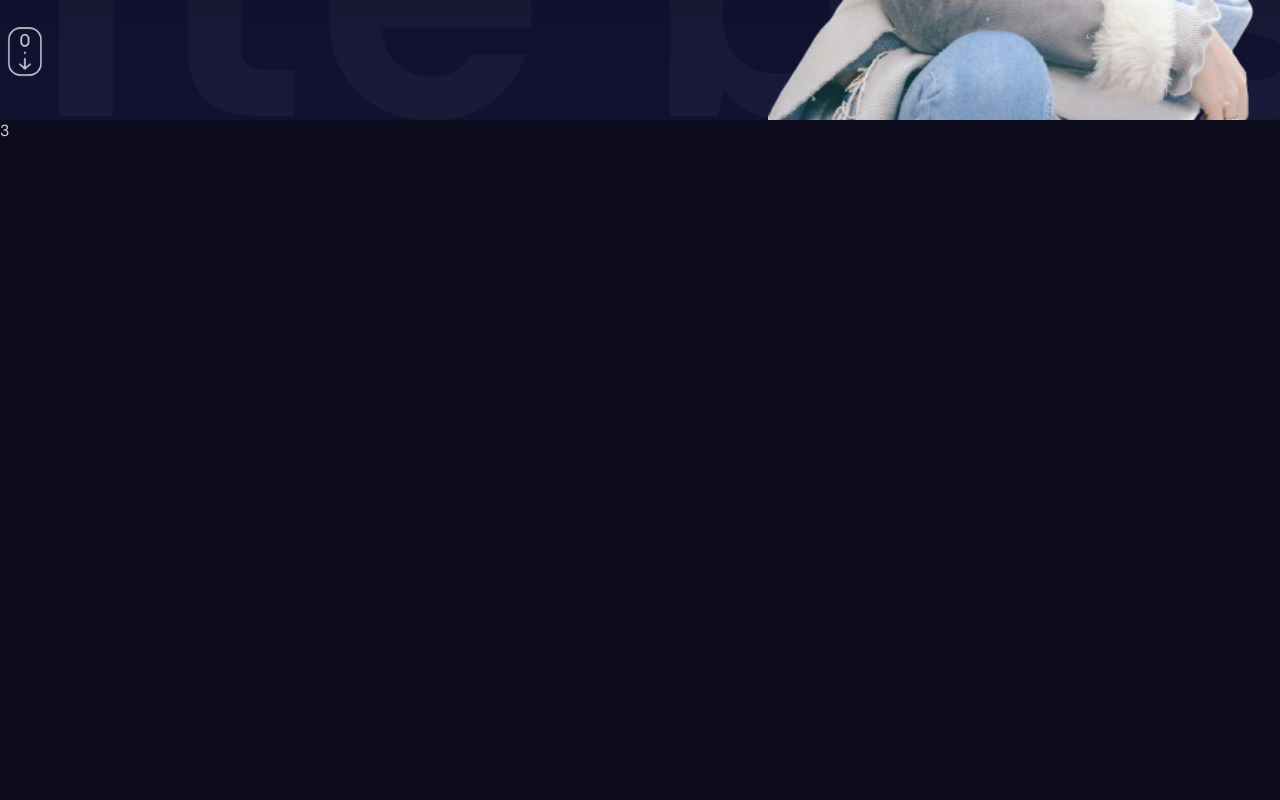
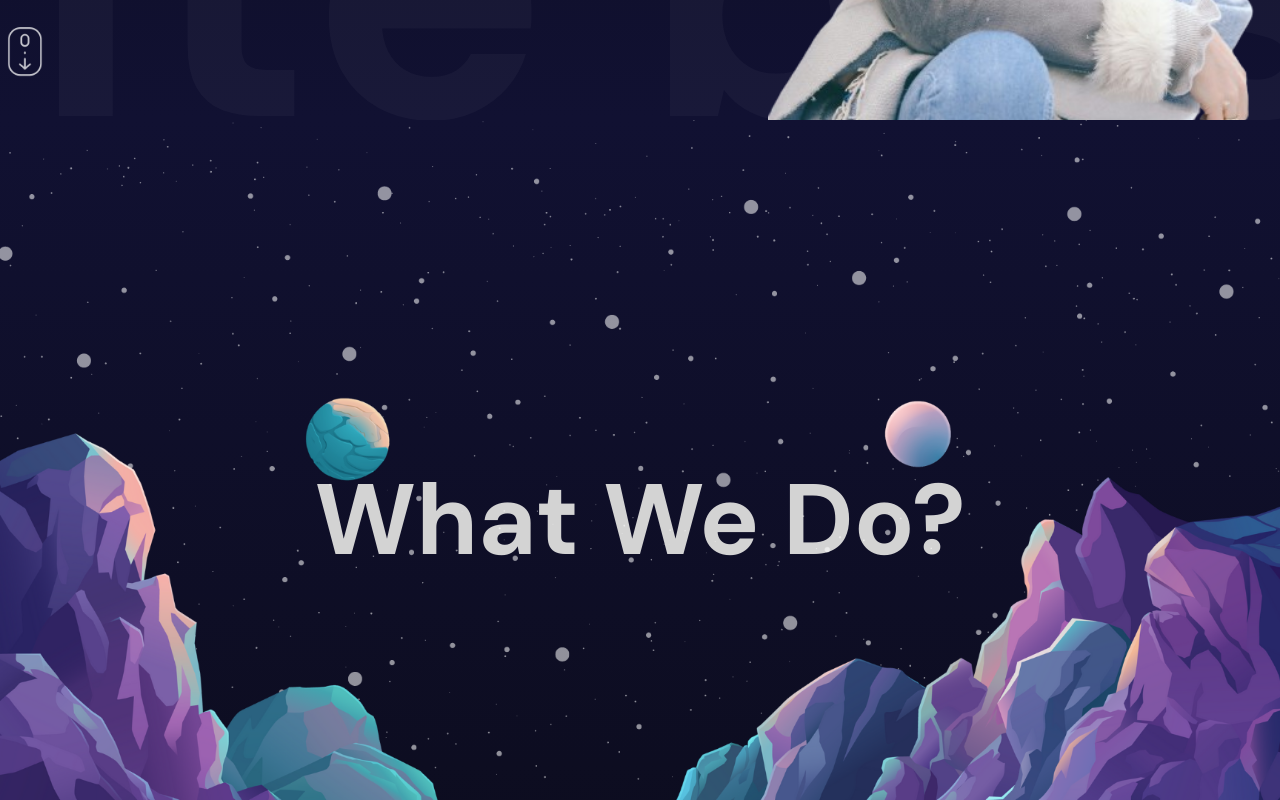
Before and after one commit to freetimezp/js-portfolio-77-web-dev, a React (Vite) app: page / in a window 1280 px wide. Shown: the part 680-1480 px from the top of the page. Built offline with nearby package versions, Linux system fonts and the light colour scheme.

Commit message:
05. js-portfolio-77-web-dev. Parallax.

```diff
--- a/src/App.jsx
+++ b/src/App.jsx
@@ -3,6 +3,7 @@
 
 import Navbar from './components/navbar/Navbar';
 import Hero from './components/hero/Hero';
+import Parallax from './components/parallax/Parallax';
 
 
 const App = () => {
@@ -13,8 +14,13 @@
         <Hero />
       </section>
 
-      <section id="services">3</section>
-      <section id="portfolio">4</section>
+      <section id="services">
+        <Parallax type="services" />
+      </section>
+
+      <section id="portfolio">
+        <Parallax type="portfolio" />
+      </section>
       <section id="about">5</section>
       <section id="contact">6</section>
     </div>
--- a/src/app.scss
+++ b/src/app.scss
@@ -5,7 +5,7 @@
 }
 
 html {
-    scroll-snap-type: y mandatory;
+    scroll-snap-type: y proximity;
     scroll-behavior: smooth;
     font-family: 'DM Sans', sans-serif;
 }
--- /dev/null
+++ b/src/components/parallax/Parallax.jsx
@@ -0,0 +1,43 @@
+import React, { useRef } from 'react';
+import './parallax.scss';
+
+import { motion, useScroll, useTransform } from 'framer-motion';
+
+const Parallax = ({ type }) => {
+    const ref = useRef();
+    const { scrollYProgress } = useScroll({
+        target: ref,
+        offset: ["start start", "end start"]
+    });
+
+    const yBg = useTransform(scrollYProgress, [0, 1], ["0%", "500%"]);
+    const yText = useTransform(scrollYProgress, [0, 1], ["0%", "100%"]);
+
+    return (
+        <div
+            ref={ref}
+            className='parallax'
+            style={{
+                background: type === "services"
+                    ? "linear-gradient(180deg, #111132, #0c0c1d)"
+                    : "linear-gradient(180deg, #111132, #505064)"
+            }}
+        >
+            <motion.h1 style={{ y: yText }}>
+                {type === "services" ? "What We Do?" : "What We Did?"}
+            </motion.h1>
+            <motion.div className="mountains"></motion.div>
+            <motion.div
+                className="planets"
+                style={{
+                    y: yBg,
+                    backgroundImage: `url(${type}==="services" ? "/images/planets.png" : "/images/sun.png")`
+                }}
+            >
+            </motion.div>
+            <motion.div className="stars" style={{ x: yBg }}></motion.div>
+        </div>
+    );
+}
+
+export default Parallax;
--- /dev/null
+++ b/src/components/parallax/parallax.scss
@@ -0,0 +1,43 @@
+.parallax {
+    width: 100%;
+    height: 100%;
+    position: relative;
+    display: flex;
+    align-items: center;
+    justify-content: center;
+    overflow: hidden;
+
+    h1 {
+        font-size: 100px;
+    }
+
+    .mountains {
+        background-image: url('/images/mountains.png');
+        background-size: cover;
+        background-position: bottom;
+        width: 100%;
+        height: 100%;
+        position: absolute;
+        z-index: 3;
+    }
+
+    .planets {
+        background-image: url('/images/planets.png');
+        background-size: cover;
+        background-position: bottom;
+        width: 100%;
+        height: 100%;
+        position: absolute;
+        z-index: 2;
+    }
+
+    .stars {
+        background-image: url('/images/stars.png');
+        background-size: cover;
+        background-position: bottom;
+        width: 100%;
+        height: 100%;
+        position: absolute;
+        z-index: 1;
+    }
+}
```
